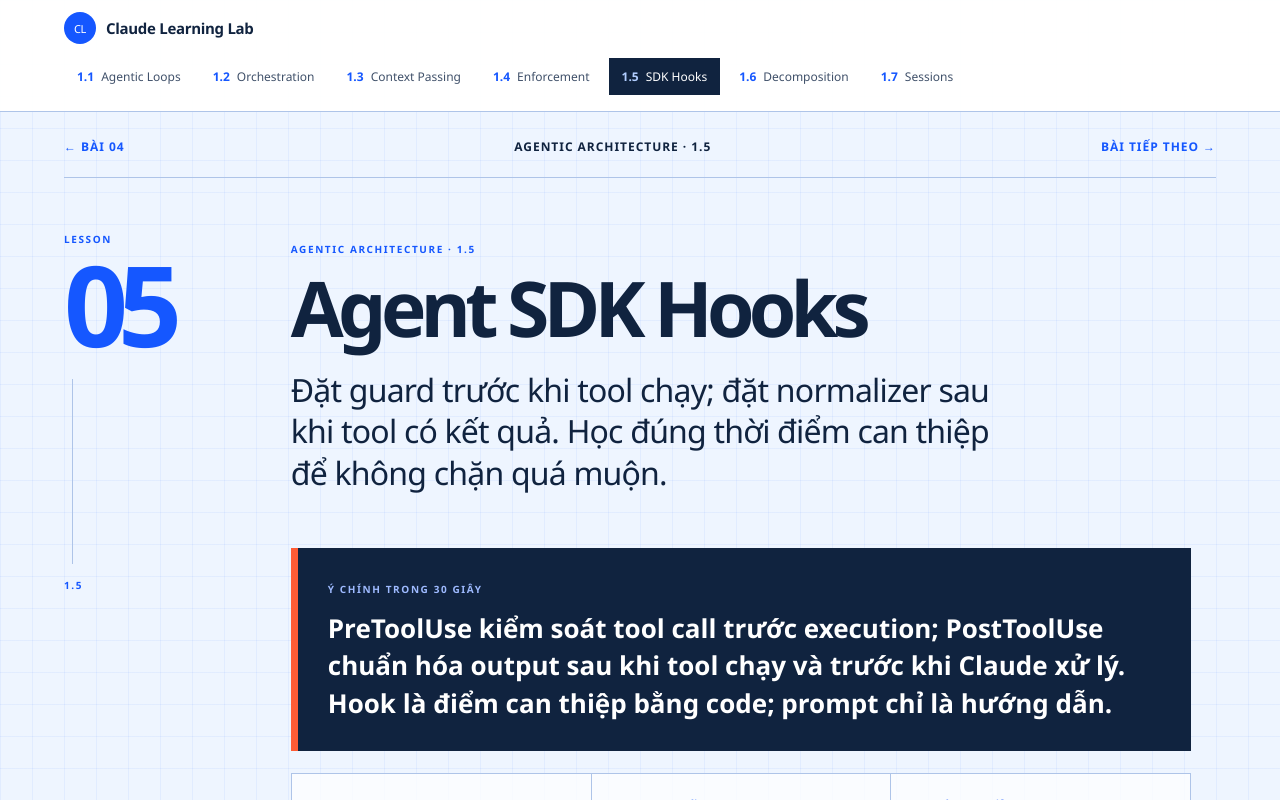
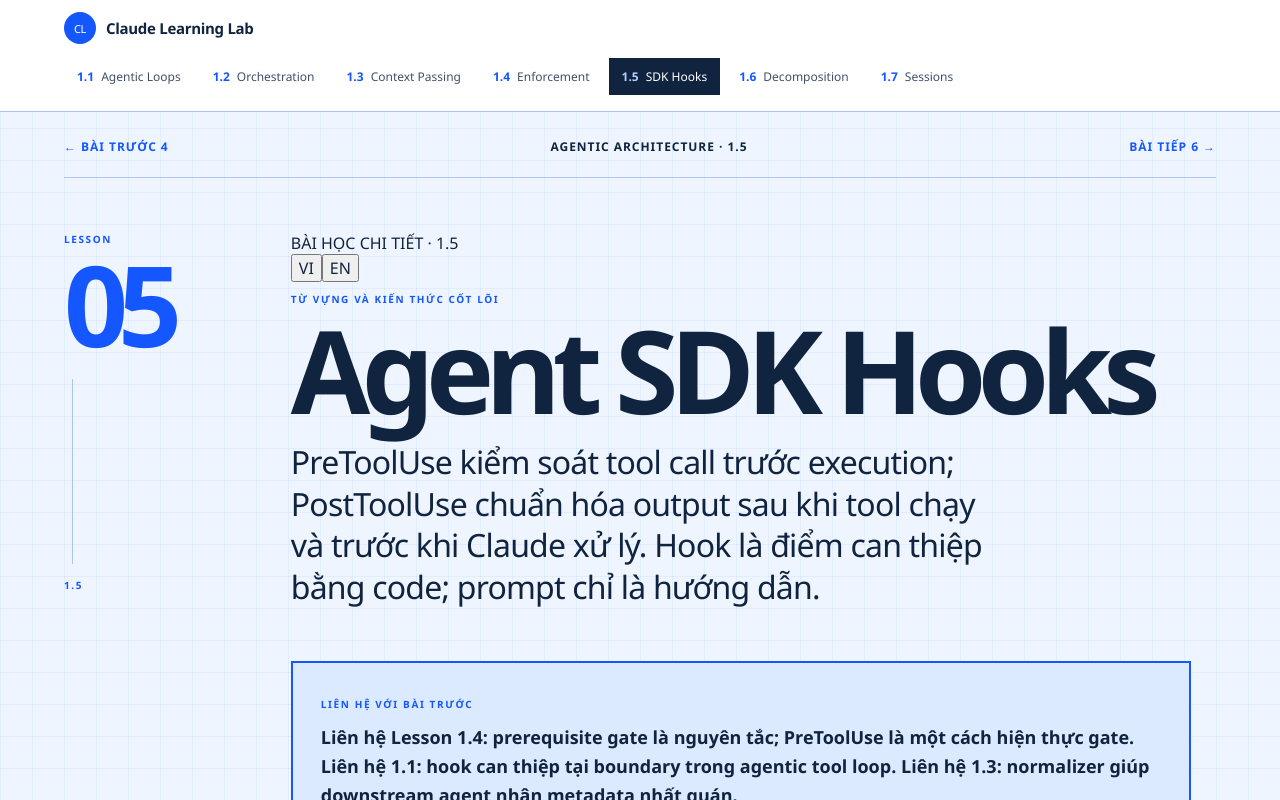
Before and after one commit to AnTuY154/claude_learn, a Next.js app: page /lesson5 in a window 1280 px wide. Shown: the top 800 px of the page. Built offline with nearby package versions, Linux system fonts and the light colour scheme; no server answers.

Commit message:
refactor(course): use unified bilingual learning flow for lesson 1.5

```diff
--- a/app/lesson5/page.tsx
+++ b/app/lesson5/page.tsx
@@ -1,7 +1,7 @@
-import CourseLessonView from "@/app/components/CourseLessonView";
-import { lessons } from "@/lib/agentic-course";
+import BilingualLesson from "@/app/components/BilingualLesson";
 
-// Route tĩnh để Next.js export trên GitHub Pages mà không cần Node server.
+// Trang bài học thống nhất: Theory (VI/EN) → Summary → Quiz → Build Exercise.
+// GitHub Pages export tĩnh; API key chỉ chạy trong scripts/live-labs.mjs phía Node.
 export default function Lesson5Page() {
-  return <CourseLessonView lesson={lessons[5]} />;
+  return <BilingualLesson number={5} />;
 }
```
